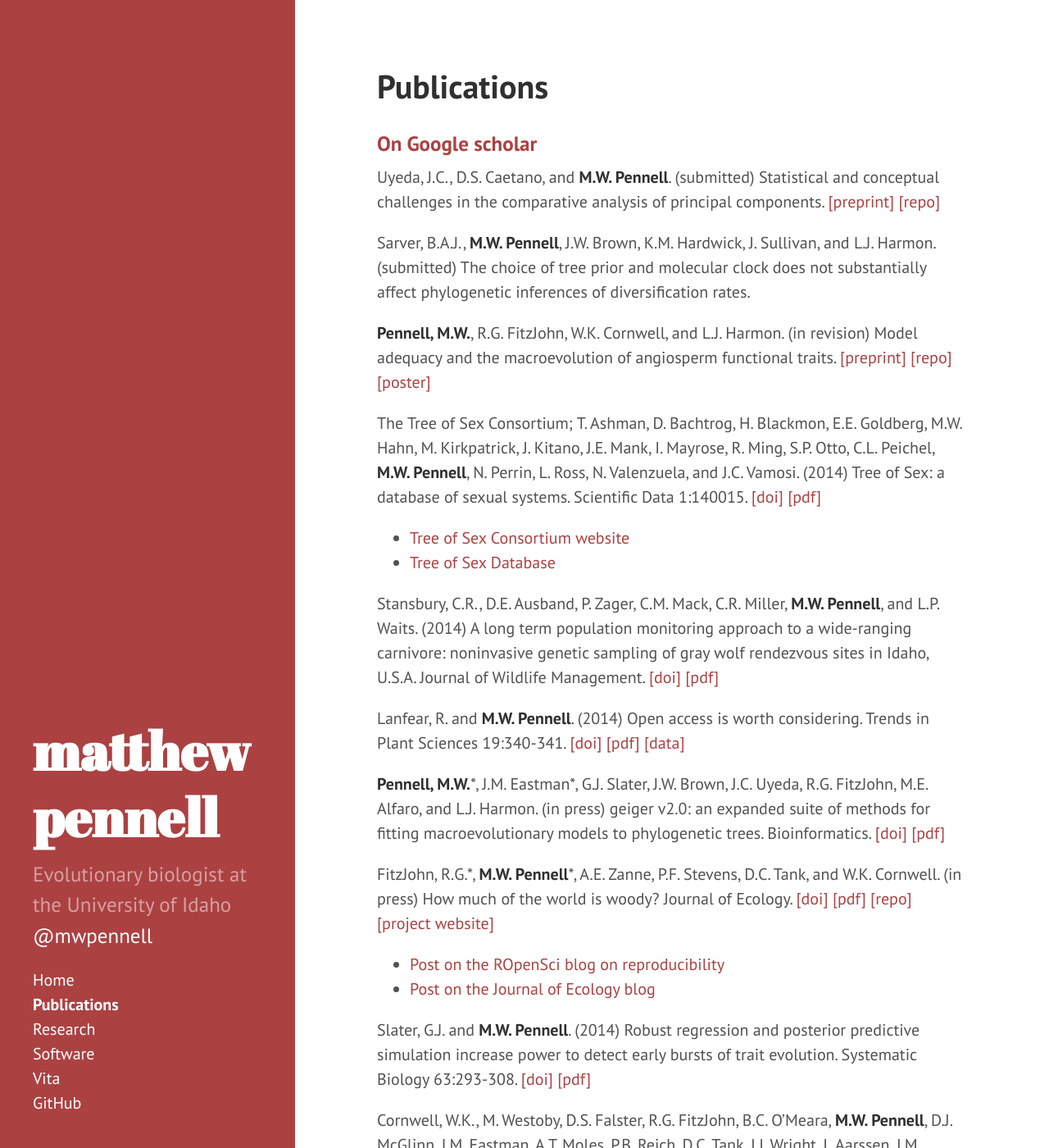
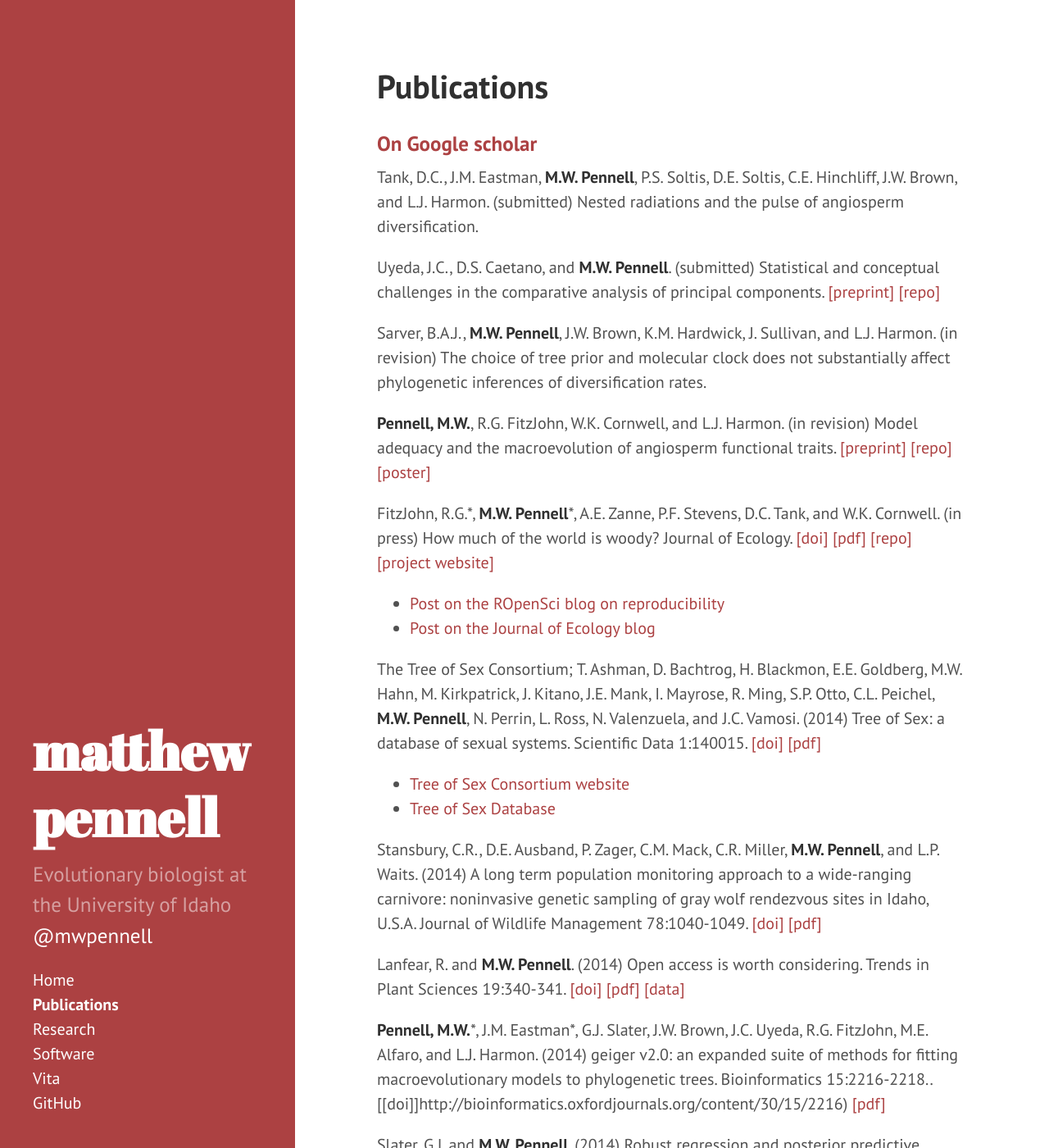
Before and after one commit to atredennick/mwpennell.github.io, a Jekyll site: the page built from publications.md, in a window 1280 px wide and 1400 px high. Shown: the whole window at 82% size. Built offline with Jekyll 4.4.1, drawn with Linux system fonts in a browser that asks for light colours; Markdown is read by kramdown in place of the engine named in the settings.

Commit message:
updated pub list

```diff
--- a/publications.md
+++ b/publications.md
@@ -5,27 +5,29 @@ title: Publications
 
 ### [On Google scholar](http://scholar.google.com/citations?user=mxS1rJoAAAAJ&hl=en)
 
+Tank, D.C., J.M. Eastman, **M.W. Pennell**, P.S. Soltis, D.E. Soltis, C.E. Hinchliff, J.W. Brown, and L.J. Harmon. (submitted) Nested radiations and the pulse of angiosperm diversification.
+
 Uyeda, J.C., D.S. Caetano, and **M.W. Pennell**. (submitted) Statistical and conceptual challenges in the comparative analysis of principal components. [[preprint]](http://biorxiv.org/content/early/2014/07/22/007369) [[repo]](https://github.com/mwpennell/phyloPCA)
 
-Sarver, B.A.J., **M.W. Pennell**, J.W. Brown, K.M. Hardwick, J. Sullivan, and L.J. Harmon. (submitted) The choice of tree prior and molecular clock does not substantially affect phylogenetic inferences of diversification rates.
+Sarver, B.A.J., **M.W. Pennell**, J.W. Brown, K.M. Hardwick, J. Sullivan, and L.J. Harmon. (in revision) The choice of tree prior and molecular clock does not substantially affect phylogenetic inferences of diversification rates.
 
 **Pennell, M.W.**, R.G. FitzJohn, W.K. Cornwell, and L.J. Harmon. (in revision) Model adequacy and the macroevolution of angiosperm functional traits. [[preprint]](http://biorxiv.org/content/early/2014/04/07/004002) [[repo]](https://github.com/richfitz/modeladequacy) [[poster]](http://figshare.com/articles/_In_adequacy_of_phylogenetic_trait_models_Evo_Wibo_poster_/1008468)
+
+FitzJohn, R.G.\*, **M.W. Pennell**\*, A.E. Zanne, P.F. Stevens, D.C. Tank, and W.K. Cornwell. (in press) How much of the world is woody? Journal of Ecology. [[doi]](http://onlinelibrary.wiley.com/doi/10.1111/1365-2745.12260/abstract) [[pdf]]({{url}}/pdfs/fitzjohn-jecol-2014.pdf) [[repo]](https://github.com/richfitz/wood) [[project website]](http://richfitz.github.io/wood/)
+
+* [Post on the ROpenSci blog on reproducibility](http://ropensci.org/blog/2014/06/09/reproducibility/)
+* [Post on the Journal of Ecology blog](http://jecologyblog.wordpress.com/2014/06/10/how-much-of-the-world-is-woody/)
 
 The Tree of Sex Consortium; T. Ashman, D. Bachtrog, H. Blackmon, E.E. Goldberg, M.W. Hahn, M. Kirkpatrick, J. Kitano, J.E. Mank, I. Mayrose, R. Ming, S.P. Otto, C.L. Peichel, **M.W. Pennell**, N. Perrin, L. Ross, N. Valenzuela, and J.C. Vamosi. (2014) Tree of Sex: a database of sexual systems. Scientific Data 1:140015. [[doi]](http://www.nature.com/articles/sdata201415) [[pdf]]({{url}}/pdfs/tree-of-sex.pdf)
 
 * [Tree of Sex Consortium website](http://treeofsex.org/)
 * [Tree of Sex Database](http://traitdb-dev.nescent.org/)
 
-Stansbury, C.R., D.E. Ausband, P. Zager, C.M. Mack, C.R. Miller, **M.W. Pennell**, and L.P. Waits. (2014) A long term population monitoring approach to a wide-ranging carnivore: noninvasive genetic sampling of gray wolf rendezvous sites in Idaho, U.S.A. Journal of Wildlife Management. [[doi]](http://onlinelibrary.wiley.com/doi/10.1002/jwmg.736/abstract) [[pdf]]({{url}}/pdfs/stansbury-jwm-2014.pdf)
+Stansbury, C.R., D.E. Ausband, P. Zager, C.M. Mack, C.R. Miller, **M.W. Pennell**, and L.P. Waits. (2014) A long term population monitoring approach to a wide-ranging carnivore: noninvasive genetic sampling of gray wolf rendezvous sites in Idaho, U.S.A. Journal of Wildlife Management 78:1040-1049. [[doi]](http://onlinelibrary.wiley.com/doi/10.1002/jwmg.736/abstract) [[pdf]]({{url}}/pdfs/stansbury-jwm-2014.pdf)
 
 Lanfear, R. and **M.W. Pennell**. (2014) Open access is worth considering. Trends in Plant Sciences 19:340-341. [[doi]](http://www.sciencedirect.com/science/article/pii/S1360138514001058#) [[pdf]]({{url}}/pdfs/lanfear-trpl-2014.pdf) [[data]](http://dx.doi.org/10.6084/m9.figshare.956240)
 
-**Pennell, M.W.**\*, J.M. Eastman\*, G.J. Slater, J.W. Brown, J.C. Uyeda, R.G. FitzJohn, M.E. Alfaro, and L.J. Harmon. (in press) geiger v2.0: an expanded suite of methods for fitting macroevolutionary models to phylogenetic trees. Bioinformatics. [[doi]](http://bioinformatics.oxfordjournals.org/content/early/2014/05/06/bioinformatics.btu181) [[pdf]]({{url}}/pdfs/pennell-bioinf-2014.pdf)
-
-FitzJohn, R.G.\*, **M.W. Pennell**\*, A.E. Zanne, P.F. Stevens, D.C. Tank, and W.K. Cornwell. (in press) How much of the world is woody? Journal of Ecology. [[doi]](http://onlinelibrary.wiley.com/doi/10.1111/1365-2745.12260/abstract) [[pdf]]({{url}}/pdfs/fitzjohn-jecol-2014.pdf) [[repo]](https://github.com/richfitz/wood) [[project website]](http://richfitz.github.io/wood/)
-
-* [Post on the ROpenSci blog on reproducibility](http://ropensci.org/blog/2014/06/09/reproducibility/)
-* [Post on the Journal of Ecology blog](http://jecologyblog.wordpress.com/2014/06/10/how-much-of-the-world-is-woody/)
+**Pennell, M.W.**\*, J.M. Eastman\*, G.J. Slater, J.W. Brown, J.C. Uyeda, R.G. FitzJohn, M.E. Alfaro, and L.J. Harmon. (2014) geiger v2.0: an expanded suite of methods for fitting macroevolutionary models to phylogenetic trees. Bioinformatics 15:2216-2218.. [[doi]]http://bioinformatics.oxfordjournals.org/content/30/15/2216) [[pdf]]({{url}}/pdfs/pennell-bioinf-2014.pdf)
 
 Slater, G.J. and **M.W. Pennell**. (2014) Robust regression and posterior predictive simulation increase power to detect early bursts of trait evolution. Systematic Biology 63:293-308. [[doi]](http://sysbio.oxfordjournals.org/content/63/3/293.abstract) [[pdf]]({{url}}/pdfs/slater-sysbio-2014.pdf)
 
```
